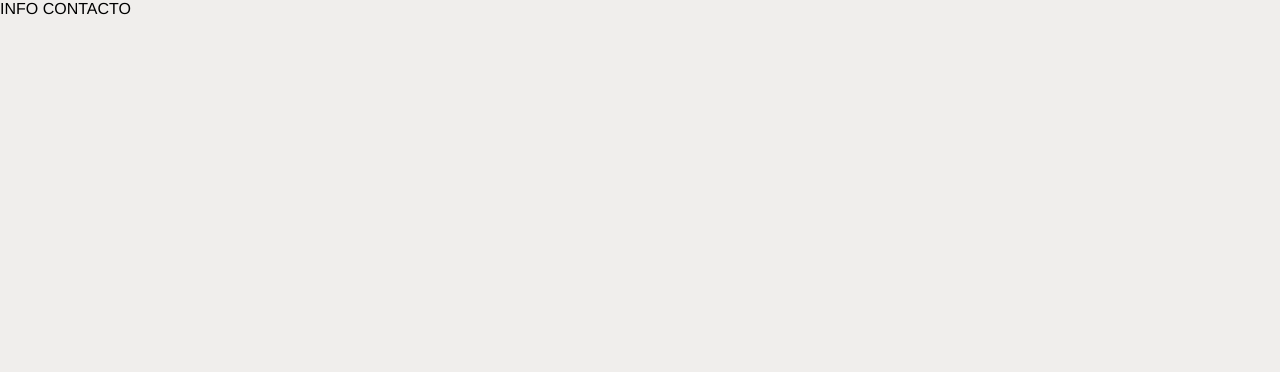
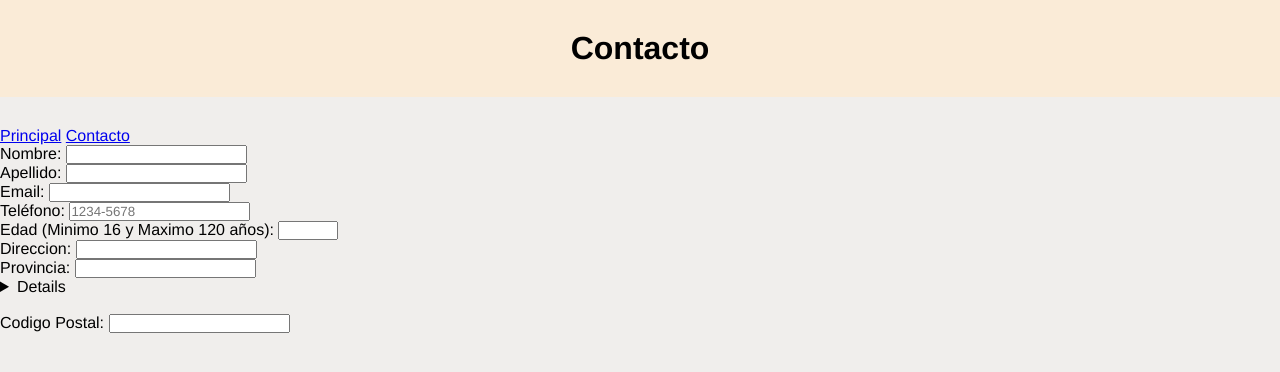
Before and after one commit to Facundo-github/LaboratorioWeb-ContrerasFacundo, a plain HTML site: page contacto.html in a window 1280 px wide. Drawn offline with Linux system fonts and the light colour scheme.

Commit message:
avance pagina contacto

```diff
--- a/contacto.html
+++ b/contacto.html
@@ -1,14 +1,54 @@
 <!DOCTYPE html>
-<html lang="en">
+<html lang="es">
 <head>
     <meta charset="UTF-8">
     <meta name="viewport" content="width=device-width, initial-scale=1.0">
     <link rel="stylesheet" href="stylos.css">
-    <title>Document</title>
+    <title>CONTACTO</title>
 </head>
 <body>
+    <header>
+        <h1>Contacto</h1>
+        <nav>
+            <a href="index.html">Principal</a>
+            <a href="contacto.html">Contacto</a>
+        </nav>
+    </header>
+    <main>
+        <form>
+            <label for="nombre">Nombre: </label>
+            <input type="text" id="nombre" name="nombre" maxlength="20" required><br>
 
-    <header>INFO CONTACTO</header>
+            <label for="apellido">Apellido: </label>
+            <input type="text" id="apellido" name="apellido" maxlength="20" required><br>
 
+            <label for="email">Email: </label>
+            <input type="text" name="email" id="email" required ><br>
+
+            <label for="telefono">Teléfono: </label>
+            <input type="tel" id="telefono" name="telefono" placeholder="1234-5678" onclick="this.placeholder = ''"><br>
+
+            <label for="edad">Edad (Minimo 16 y Maximo 120 años): </label>
+            <input type="number" id="edad" name="edad" min="16" max="120"><br>
+
+            <label for="direccion">Direccion: </label>
+            <input type="text" id="direccion" name="direccion"><br>
+
+            <label for="provincia">Provincia: </label>
+            <input list="provincias" id="provincia" name="provincia">
+            <details id="provincias">
+                <option value="Neuquen">
+                <option value="Rio Negro">
+                <option value="Chubut">
+                <option value="Santa Cruz">
+                <option value="Tierra del Fuego">
+            </details><br>
+
+            <label for="codigo_postal">Codigo Postal: </label>
+            <input type="number" id="codigo_postal" name="codigo_postal"><br>
+
+
+        </form>
+    </main>
 </body>
 </html>
```
